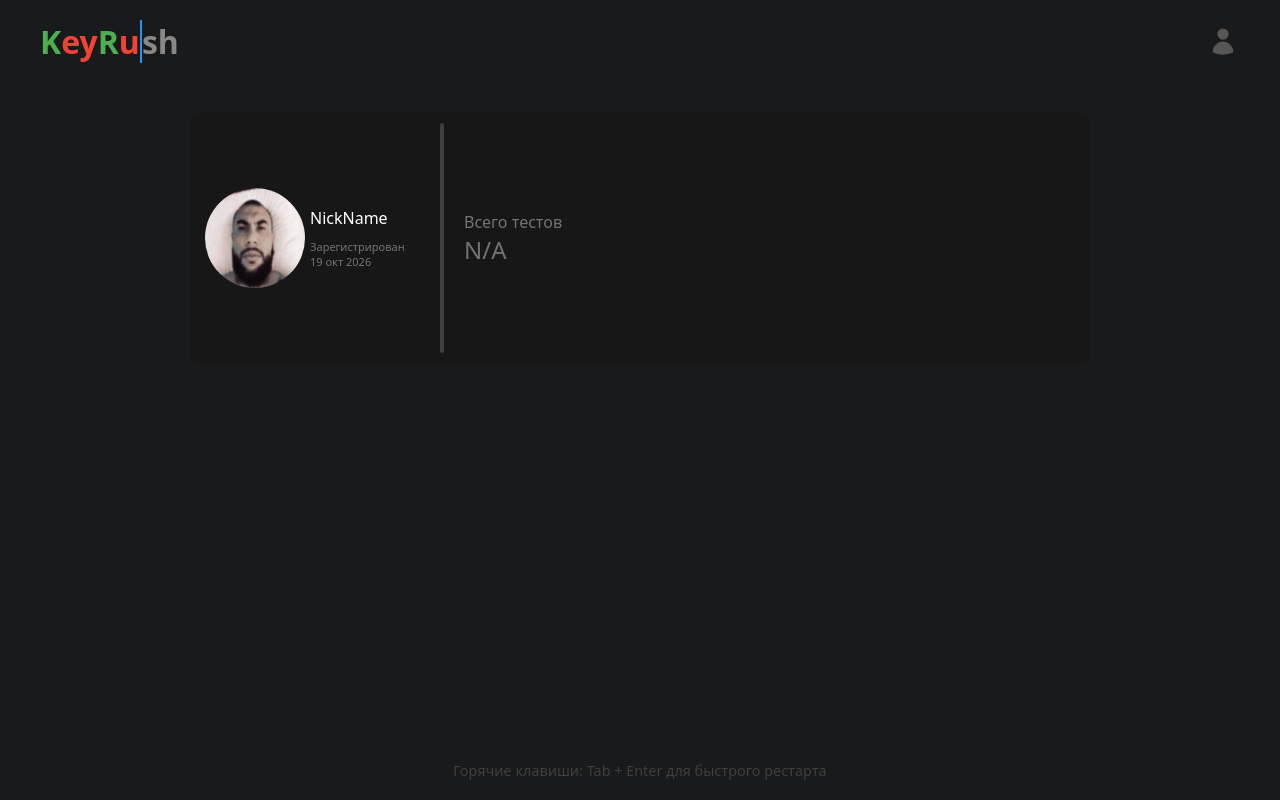
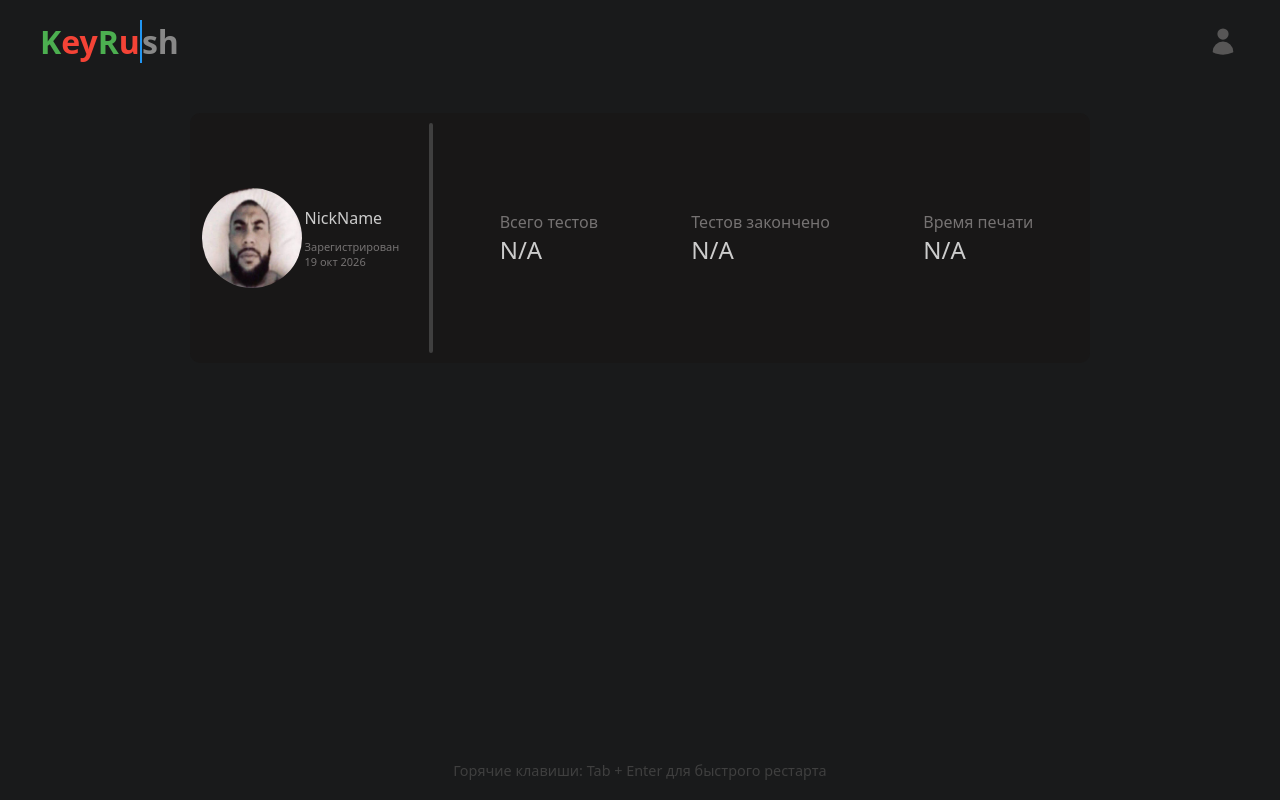
Before and after one commit to Glebess/KeyRush, a React (Vite) app: page /profile in a window 1280 px wide. Built offline with nearby package versions, Linux system fonts and the light colour scheme.

Commit message:
feat(ProfilePage): testStats Layout

```diff
--- a/src/app/styles/global.css
+++ b/src/app/styles/global.css
@@ -8,6 +8,7 @@
   /* Цвета текста */
   --text-primary: #757272;
   --text-muted: #3f3f3f;
+  --text-white: #cccccc;
 
   /* Акцентные цвета для тренажера */
   --color-correct: #4caf50;
--- a/src/pages/profile/ui/ProfilePage.jsx
+++ b/src/pages/profile/ui/ProfilePage.jsx
@@ -23,6 +23,14 @@ export const ProfilePage = () => {
             <p>Всего тестов</p>
             <p>N/A</p>
           </div>
+          <div className={styles.test_count}>
+            <p>Тестов закончено</p>
+            <p>N/A</p>
+          </div>
+          <div className={styles.test_count}>
+            <p>Время печати</p>
+            <p>N/A</p>
+          </div>
         </div>
       </div>
     </div>
--- a/src/pages/profile/ui/ProfilePage.module.css
+++ b/src/pages/profile/ui/ProfilePage.module.css
@@ -47,7 +47,7 @@
   width: 100%;
 }
 .nickName {
-  color: white;
+  color: var(--text-white);
 }
 .data_join {
   font-size: 11px;
@@ -61,7 +61,8 @@
 .container_test_count {
   display: flex;
   align-items: center;
-  justify-content: center;
+  justify-content: space-around;
+  width: 75%;
 }
 .test_count {
   display: flex;
@@ -72,4 +73,5 @@
 }
 .test_count p:last-child {
   font-size: 24px;
+  color: var(--text-white);
 }
```
